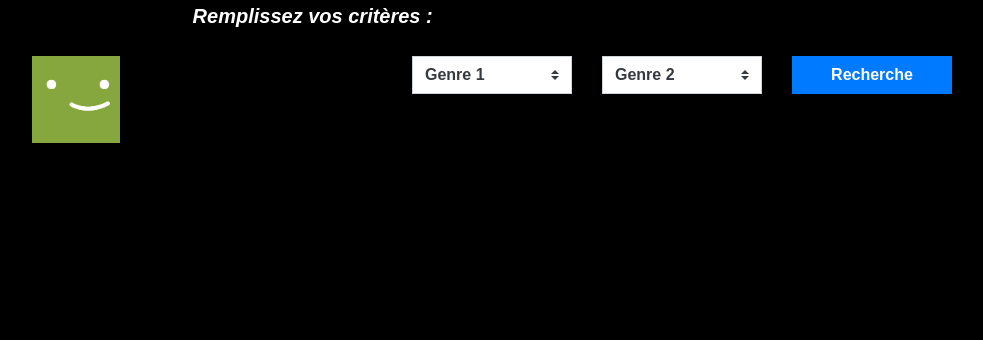
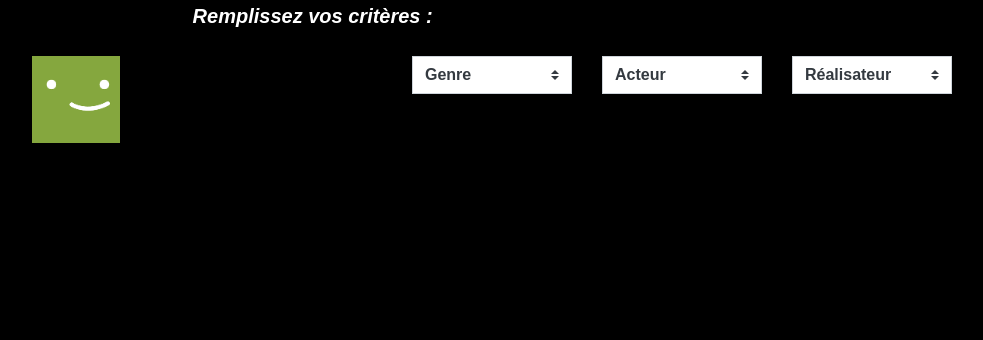
Before and after one commit to dlz917/NETFLIX, a PHP site: page /rejoindreSalle/user.php in a window 1280 px wide. Shown: the part 119-459 px from the top of the page, without its empty margins (53-1036 px from the left). Run offline with PHP 8.4, Linux system fonts and the light colour scheme; data that the repository does not hold is empty.

Commit message:
ajout de cast et suppression de choisir 2 genres

```diff
--- a/web/1ecran/enregistrementChoix1ecran.php
+++ b/web/1ecran/enregistrementChoix1ecran.php
@@ -6,7 +6,7 @@ $bdd = getBD();
 
 if ($_SERVER['REQUEST_METHOD'] === 'POST') {
     // Récupère les choix de l'utilisateur pour chaque champ de formulaire
-    $type = $_POST['type'];
+    $type = isset($_POST['type']) ? $_POST['type'] : NULL;
     $genres = $_POST['genre'];
     $casts = $_POST['cast'];
     $directors = $_POST['director'];
--- a/web/rejoindreSalle/user.php
+++ b/web/rejoindreSalle/user.php
@@ -7,17 +7,25 @@ $bdd = getBD();
 // Récupération des données pour le menu "Genre 1"
 $sql = "SELECT genre FROM genre_new";
 $stmt = $bdd->query($sql);
-$options_genre_1 = '<option>Pas de préférence</option>';
+$options_genre = '<option>Pas de préférence</option>';
 while ($row = $stmt->fetch()) {
-    $options_genre_1 .= '<option>' . htmlspecialchars($row['genre']) . '</option>';
+    $options_genre .= '<option>' . htmlspecialchars($row['genre']) . '</option>';
 }
 
-// Récupération des données pour le menu "Genre 2"
-$sql = "SELECT genre FROM genre_new";
+// Récupération des données pour le menu "Cast"
+$sql = "SELECT cast FROM cast_new";
 $stmt = $bdd->query($sql);
-$options_genre_2 = '<option>Pas de préférence</option>';
+$options_cast = '<option>Pas de préférence</option>';
 while ($row = $stmt->fetch()) {
-    $options_genre_2 .= '<option>' . htmlspecialchars($row['genre']) . '</option>';
+    $options_cast .= '<option>' . htmlspecialchars($row['cast']) . '</option>';
+}
+
+// Récupération des données pour le menu "Director"
+$sql = "SELECT director FROM director_new";
+$stmt = $bdd->query($sql);
+$options_director = '';
+while ($row = $stmt->fetch()) {
+    $options_director .= '<option>' . htmlspecialchars($row['director']) . '</option>';
 }
 ?>
 <!DOCTYPE html>
@@ -41,36 +49,34 @@ while ($row = $stmt->fetch()) {
 </p>
 
 <div class="container adduser">
-<form action="../1ecran/enregistrementchoix_1ecran_2.php" method="post">
+<form action="../1ecran/enregistrementChoix1ecran.php" method="post">
     <div class="row">
       <div class="col-md-4 text-start">
         <img src="../images/user2.png" alt="IMG" title="User2" width="25%">
       </div>
           <div class="col-md-2">
-            <select class="form-control w-100 me-2 rounded-0 custom-select text-dark font-weight-bold" name="genre1">
-              <option>Genre 1</option>
-              <?php echo $options_genre_1; ?>
+            <select class="form-control w-100 me-2 rounded-0 custom-select text-dark font-weight-bold" name="genre[]">
+              <option>Genre</option>
+              <?php echo $options_genre; ?>
             </select>
           </div>
           <div class="col-md-2">
-            <select class="form-control w-100 me-2 rounded-0 custom-select text-dark font-weight-bold" name="genre2">
-              <option>Genre 2</option>
-              <?php echo $options_genre_2; ?>
+            <select class="form-control w-100 me-2 rounded-0 custom-select text-dark font-weight-bold" name="cast[]">
+              <option>Acteur</option>
+              <?php echo $options_cast; ?>
             </select>
           </div>
           <div class="col-md-2">
-            <button class="btn btn-primary rounded-0 w-100 font-weight-bold" type="submit" name="submit">Recherche</button>
+            <select class="form-control w-100 me-2 rounded-0 custom-select text-dark font-weight-bold" name="director[]">
+              <option>Réalisateur</option>
+              <?php echo $options_director; ?>
+            </select>
+          </div>
+          <div class="fixed-bottom text-right mr-3 mb-3">
+              <button type="submit" class="btn btn-light rounded-pill text-dark font-weight-bold btn-lg">>>></button>
           </div>
           </form>
     </div>
 </div>
-<div class="fixed-bottom text-right mr-3 mb-3">
-  <button type="button" class="btn btn-light rounded-pill text-dark font-weight-bold btn-lg" onclick="window.location.href='../contenus1.html'">
-    >>>
-  </button>
-</div>
-
-
-
 </body>
 </html>
```
Also changed, not shown: web/creerSalle/creerSalle.php (+16 -16 lines).
